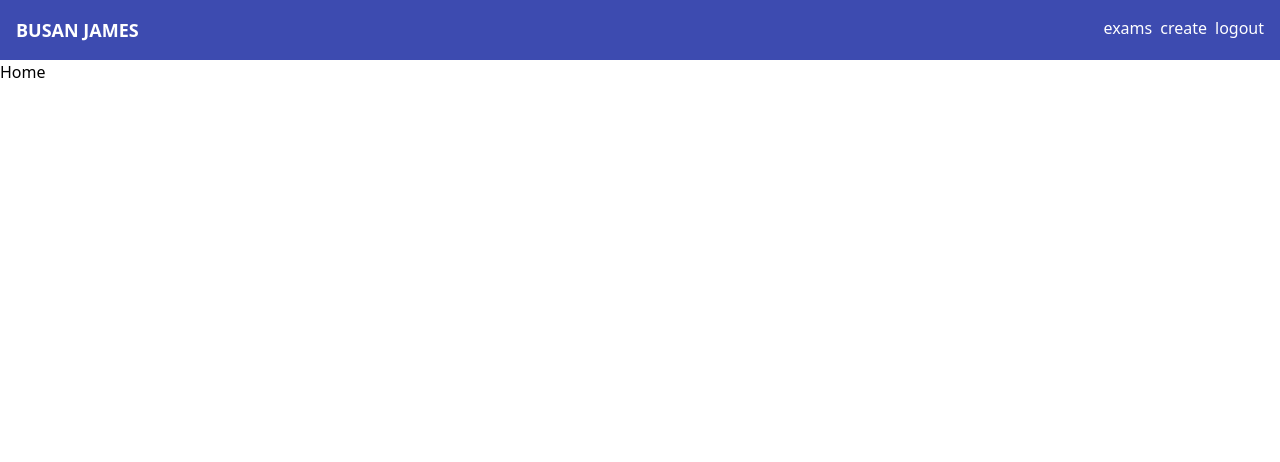
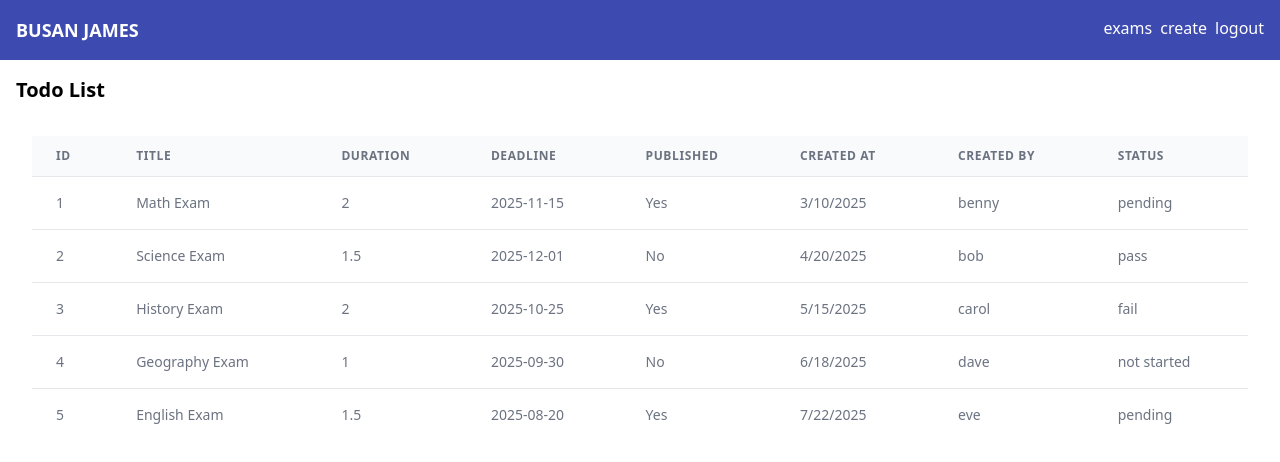
Before and after one commit to johnsus1995/scj-frontend, a React (Vite) app: page / in a window 1280 px wide. Shown: the top 462 px of the page. Built offline with nearby package versions, Linux system fonts and the light colour scheme; sample sign-in values are in the browser's storage.

Commit message:
exams table

```diff
--- a/package.json
+++ b/package.json
@@ -14,6 +14,7 @@
     "@radix-ui/react-slot": "^1.1.2",
     "@radix-ui/react-toast": "^1.2.6",
     "@tanstack/react-query": "^5.66.2",
+    "@tanstack/react-table": "^8.21.2",
     "@vitejs/plugin-react": "^4.3.4",
     "axios": "^1.7.9",
     "class-variance-authority": "^0.7.1",
--- a/src/api/auth.js
+++ b/src/api/auth.js
@@ -1,3 +1,4 @@
 import axiosClient from "./axios-client";
 
 export const register = (data) => axiosClient.post("/public/register", data);
+export const login = (data) => axiosClient.post("/public/login", data);
--- /dev/null
+++ b/src/components/ExamsTable.jsx
@@ -0,0 +1,160 @@
+import {
+  createColumnHelper,
+  flexRender,
+  getCoreRowModel,
+  useReactTable,
+} from "@tanstack/react-table";
+
+import { useReducer, useState } from "react";
+
+const defaultData = [
+  {
+    id: 1,
+    title: "Math Exam",
+    duration: 2,
+    deadline: "2025-11-15",
+    published: true,
+    createdAt: "2025-03-10T10:15:30.041Z",
+    createdBy: "benny",
+    status: "pending",
+  },
+  {
+    id: 2,
+    title: "Science Exam",
+    duration: 1.5,
+    deadline: "2025-12-01",
+    published: false,
+    createdAt: "2025-04-20T11:25:45.041Z",
+    createdBy: "bob",
+    status: "pass",
+  },
+  {
+    id: 3,
+    title: "History Exam",
+    duration: 2,
+    deadline: "2025-10-25",
+    published: true,
+    createdAt: "2025-05-15T12:35:50.041Z",
+    createdBy: "carol",
+    status: "fail",
+  },
+  {
+    id: 4,
+    title: "Geography Exam",
+    duration: 1,
+    deadline: "2025-09-30",
+    published: false,
+    createdAt: "2025-06-18T13:45:55.041Z",
+    createdBy: "dave",
+    status: "not started",
+  },
+  {
+    id: 5,
+    title: "English Exam",
+    duration: 1.5,
+    deadline: "2025-08-20",
+    published: true,
+    createdAt: "2025-07-22T14:55:00.041Z",
+    createdBy: "eve",
+    status: "pending",
+  },
+];
+
+const columnHelper = createColumnHelper();
+
+const columns = [
+  columnHelper.accessor("id", {
+    header: "ID",
+    cell: (info) => info.getValue(),
+    footer: (info) => info.column.id,
+  }),
+  columnHelper.accessor("title", {
+    header: "Title",
+    cell: (info) => info.getValue(),
+    footer: (info) => info.column.id,
+  }),
+  columnHelper.accessor("duration", {
+    header: "Duration",
+    cell: (info) => info.getValue(),
+    footer: (info) => info.column.id,
+  }),
+  columnHelper.accessor("deadline", {
+    header: "Deadline",
+    cell: (info) => info.getValue(),
+    footer: (info) => info.column.id,
+  }),
+  columnHelper.accessor("published", {
+    header: "Published",
+    cell: (info) => (info.getValue() ? "Yes" : "No"),
+    footer: (info) => info.column.id,
+  }),
+  columnHelper.accessor("createdAt", {
+    header: "Created At",
+    cell: (info) => new Date(info.getValue()).toLocaleDateString(),
+    footer: (info) => info.column.id,
+  }),
+  columnHelper.accessor("createdBy", {
+    header: "Created By",
+    cell: (info) => info.getValue(),
+    footer: (info) => info.column.id,
+  }),
+  columnHelper.accessor("status", {
+    header: "Status",
+    cell: (info) => info.getValue(),
+    footer: (info) => info.column.id,
+  }),
+];
+
+function ExamTable() {
+  const [data, _setData] = useState(() => [...defaultData]);
+  const rerender = useReducer(() => ({}), {})[1];
+
+  const table = useReactTable({
+    data,
+    columns,
+    getCoreRowModel: getCoreRowModel(),
+  });
+
+  return (
+    <div className="p-4">
+      <div className="overflow-x-auto">
+        <table className="min-w-full divide-y divide-gray-200">
+          <thead className="bg-gray-50">
+            {table.getHeaderGroups().map((headerGroup) => (
+              <tr key={headerGroup.id}>
+                {headerGroup.headers.map((header) => (
+                  <th
+                    key={header.id}
+                    className="px-6 py-3 text-left text-xs font-bold text-gray-500 uppercase tracking-wider"
+                  >
+                    {header.isPlaceholder
+                      ? null
+                      : flexRender(
+                          header.column.columnDef.header,
+                          header.getContext()
+                        )}
+                  </th>
+                ))}
+              </tr>
+            ))}
+          </thead>
+          <tbody className="bg-white divide-y divide-gray-200">
+            {table.getRowModel().rows.map((row) => (
+              <tr key={row.id}>
+                {row.getVisibleCells().map((cell) => (
+                  <td
+                    key={cell.id}
+                    className="px-6 py-4 whitespace-nowrap text-sm text-gray-500"
+                  >
+                    {flexRender(cell.column.columnDef.cell, cell.getContext())}
+                  </td>
+                ))}
+              </tr>
+            ))}
+          </tbody>
+        </table>
+      </div>
+    </div>
+  );
+}
+export default ExamTable;
--- a/src/pages/Home.jsx
+++ b/src/pages/Home.jsx
@@ -1,7 +1,13 @@
+import ExamTable from "@/components/ExamsTable";
 
 const Home = () => {
+
+
   return (
-    <div>Home</div>
+    <div className="p-4">
+      <h1 className="text-xl font-bold mb-4">Todo List</h1>
+      <ExamTable />
+    </div>
   )
 }
 
--- a/src/pages/Login.jsx
+++ b/src/pages/Login.jsx
@@ -6,7 +6,7 @@ import { Button } from "@/components/ui/button";
 import { Input } from "@/components/ui/input";
 import { Link, useNavigate } from "react-router-dom";
 import { useMutation } from "@tanstack/react-query";
-import { register } from "@/api/auth";
+import { login } from "@/api/auth";
 import { useToast } from "@/hooks/use-toast";
 
 const schema = Yup.object().shape({
@@ -37,17 +37,22 @@ const Login = () => {
   });
 
   const { mutate, isPending } = useMutation({
-    mutationFn: (d) => register(d),
-    onSuccess: () => {
+    mutationFn: (d) => login(d),
+    onSuccess: (res) => {
       reset();
       toast({
         title: "Success!",
-        description: "New account created, please login now.",
+        description: res?.message,
       });
+      localStorage.setItem("scjAuthToken",res.data.token)
       navigate("/");
     },
-    onError: () => {
-      //
+    onError: (res) => {
+      toast({
+        variant:"destructive",
+        title: "Error!",
+        description: res?.message,
+      });
     },
   });
 
--- /dev/null
+++ b/src/pages/allExams.jsx
@@ -0,0 +1,11 @@
+
+const AllExams = () => {
+    return (
+        <div>
+            <h1>All Exams</h1>
+            {/* Add your content here */}
+        </div>
+    );
+};
+
+export default AllExams;
--- /dev/null
+++ b/src/routes/render-router.jsx
@@ -0,0 +1,58 @@
+import { lazy } from 'react';
+
+import { Navigate, useRoutes } from 'react-router-dom';
+
+import { routeList } from '@/data/constant/navs';
+import LayoutComponent from '@/layout';
+import AuthLayout from '@/layout/authLayout';
+
+const NotFound = lazy(() => import('@/pages/not-found'));
+const AllExams = lazy(() => import('@/pages/allExams'));
+
+const routes = [
+  {
+    path: '/',
+    element: <LayoutComponent />,
+    children: [
+      {
+        path: '',
+        element: <Navigate to="home" />,
+      },
+      ...routeList,
+      {
+        path: '*',
+        element: <NotFound />,
+      },
+    ],
+  },
+  {
+    path: '/auth',
+    element: <AuthLayout />,
+    children: [
+      // {
+      //   path: 'login',
+      //   element: <Login />,
+      // },
+      // {
+      //   path: 'register',
+      //   element: <Register />,
+      // },
+      {
+        path: '*',
+        element: <h1>Not found</h1>,
+      },
+    ],
+  },
+  {
+    path: '/exams',
+    element: <AllExams />,
+  },
+];
+
+const RenderRouter = () => {
+  const element = useRoutes(routes);
+
+  return element;
+};
+
+export default RenderRouter;
```
Also changed, not shown: 1 other file (tests, documents, lock files or other folders).
